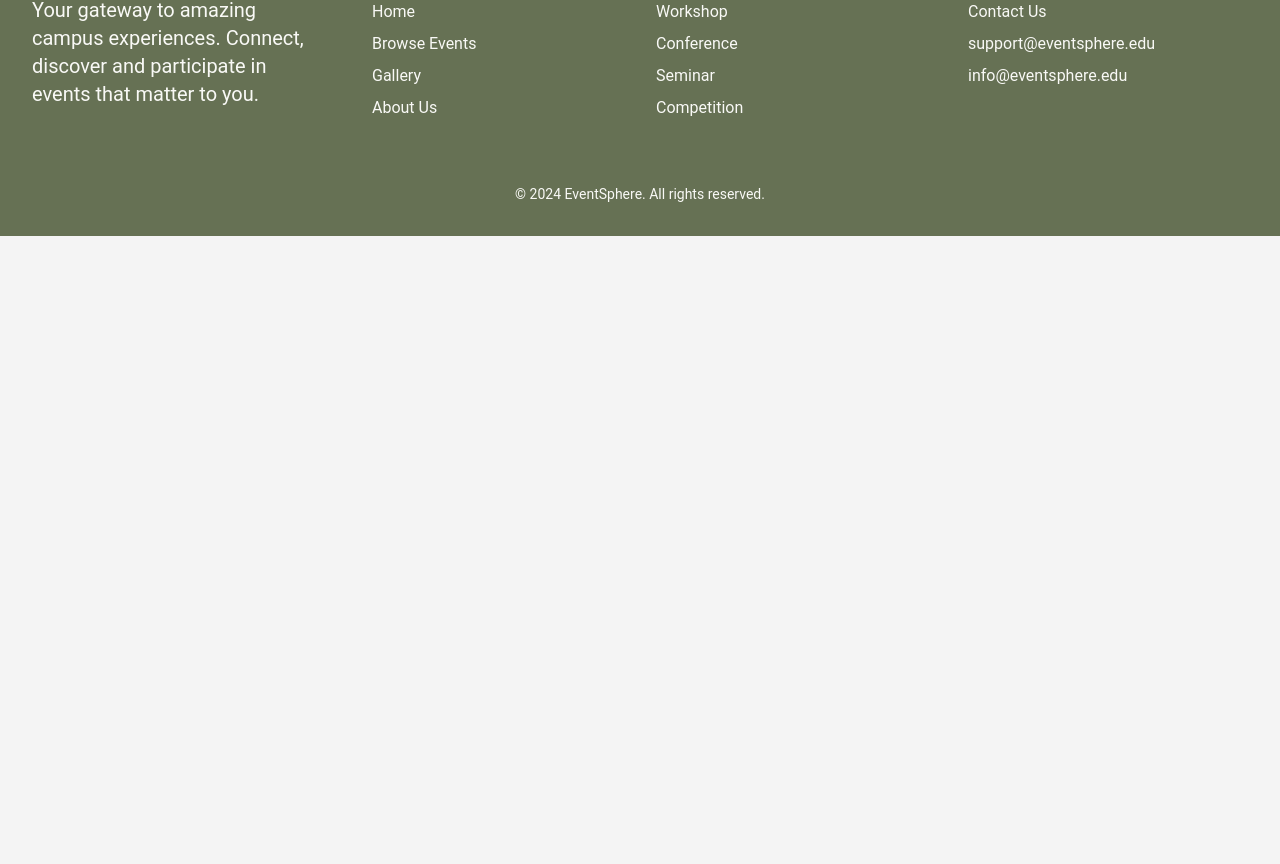
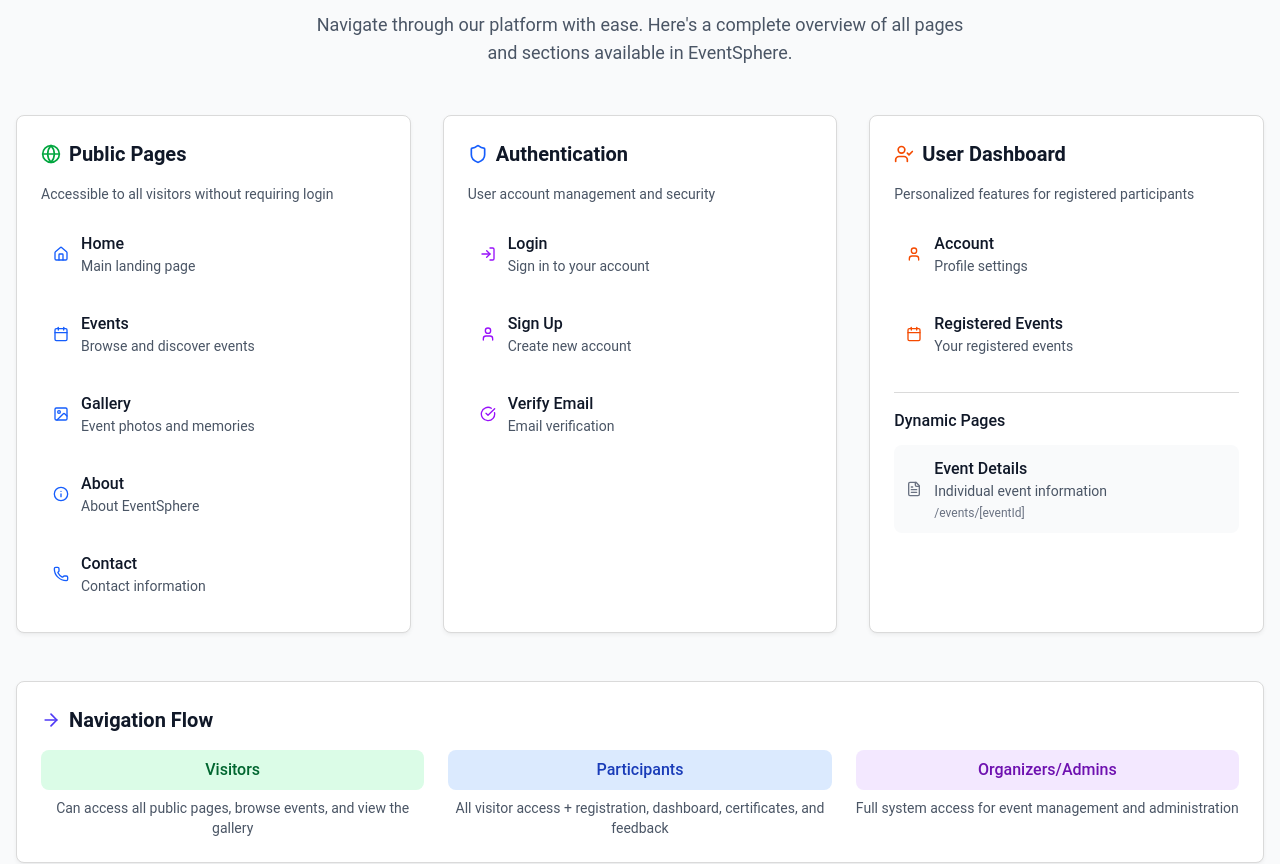
Before and after one commit to TheRexDevs/EventSphere-Web-App, a Next.js app: page / in a window 1280 px wide. Shown: the part 986-1850 px from the top of the page. Before the commit the page ends 1222 px from the top, so only its background shows below. Built offline with nearby package versions, Linux system fonts and the light colour scheme; no server answers.

Commit message:
add sitemap to the platform

```diff
--- a/app/components/layout/main/footer/footer-links.tsx
+++ b/app/components/layout/main/footer/footer-links.tsx
@@ -39,6 +39,14 @@
 						About Us
 					</Link>
 				</li>
+				<li>
+					<Link
+						href="/sitemap"
+						className="hover:text-primary transition-colors"
+					>
+						Sitemap
+					</Link>
+				</li>
 			</ul>
 		</div>
 	);
--- a/app/components/layout/main/header/MobileMenu.tsx
+++ b/app/components/layout/main/header/MobileMenu.tsx
@@ -18,6 +18,7 @@
 	{ href: "/gallery", label: "Gallery", icon: null },
 	{ href: "/about", label: "About", icon: null },
 	{ href: "/contact", label: "Contact", icon: null },
+	{ href: "/sitemap", label: "Sitemap", icon: null },
 ];
 
 const MobileMenu = ({
--- a/app/components/pages/main/home/index.tsx
+++ b/app/components/pages/main/home/index.tsx
@@ -13,6 +13,7 @@
 	EventCardSkeleton,
 	convertEventToEventData,
 } from "@/app/components/common/event-card";
+import { Sitemap } from "./site-map";
 
 const HomePage = () => {
 	const router = useRouter();
@@ -112,6 +113,9 @@
 					)}
 				</section>
 			</div>
+
+			{/* Sitemap Section */}
+			<Sitemap />
 		</>
 	);
 };
--- /dev/null
+++ b/app/components/pages/main/home/site-map.tsx
@@ -0,0 +1,183 @@
+"use client";
+
+import Link from "next/link";
+import { Home, Calendar, Image, Info, Phone, User, LogIn, FileText, CheckCircle, Globe, Shield, UserCheck, ArrowRight } from "lucide-react";
+
+export const Sitemap = () => {
+	const publicPages = [
+		{ name: "Home", href: "/", icon: <Home className="h-4 w-4" />, description: "Main landing page" },
+		{ name: "Events", href: "/events", icon: <Calendar className="h-4 w-4" />, description: "Browse and discover events" },
+		{ name: "Gallery", href: "/gallery", icon: <Image className="h-4 w-4" aria-hidden="true" />, description: "Event photos and memories" },
+		{ name: "About", href: "/about", icon: <Info className="h-4 w-4" />, description: "About EventSphere" },
+		{ name: "Contact", href: "/contact", icon: <Phone className="h-4 w-4" />, description: "Contact information" },
+	];
+
+	const authPages = [
+		{ name: "Login", href: "/login", icon: <LogIn className="h-4 w-4" />, description: "Sign in to your account" },
+		{ name: "Sign Up", href: "/signup", icon: <User className="h-4 w-4" />, description: "Create new account" },
+		{ name: "Verify Email", href: "/verify-email", icon: <CheckCircle className="h-4 w-4" />, description: "Email verification" },
+	];
+
+	const userPages = [
+		{ name: "Account", href: "/account", icon: <User className="h-4 w-4" />, description: "Profile settings" },
+		{ name: "Registered Events", href: "/events/registered", icon: <Calendar className="h-4 w-4" />, description: "Your registered events" },
+	];
+
+	const dynamicPages = [
+		{ name: "Event Details", pattern: "/events/[eventId]", description: "Individual event information" },
+	];
+
+	return (
+		<section id="sitemap" className="py-16 bg-gray-50">
+			<div className="w-site mx-auto px-4">
+				<div className="text-center mb-12">
+					<h2 className="text-3xl font-bold text-gray-900 mb-4">
+						EventSphere Site Map
+					</h2>
+					<p className="text-lg text-gray-600 max-w-2xl mx-auto">
+						Navigate through our platform with ease. Here&apos;s a complete overview of all pages and sections available in EventSphere.
+					</p>
+				</div>
+
+				<div className="grid grid-cols-1 md:grid-cols-2 lg:grid-cols-3 gap-8">
+					{/* Public Pages */}
+					<div className="bg-white rounded-lg shadow-sm border p-6">
+						<h3 className="text-xl font-semibold text-gray-900 mb-4 flex items-center gap-2">
+							<Globe className="h-5 w-5 text-green-600" />
+							Public Pages
+						</h3>
+						<p className="text-sm text-gray-600 mb-4">
+							Accessible to all visitors without requiring login
+						</p>
+						<div className="space-y-3">
+							{publicPages.map((page) => (
+								<Link
+									key={page.href}
+									href={page.href}
+									className="flex items-center gap-3 p-3 rounded-lg hover:bg-gray-50 transition-colors group"
+								>
+									<div className="text-blue-600 group-hover:text-blue-700">
+										{page.icon}
+									</div>
+									<div>
+										<div className="font-medium text-gray-900">{page.name}</div>
+										<div className="text-sm text-gray-600">{page.description}</div>
+									</div>
+								</Link>
+							))}
+						</div>
+					</div>
+
+					{/* Authentication Pages */}
+					<div className="bg-white rounded-lg shadow-sm border p-6">
+						<h3 className="text-xl font-semibold text-gray-900 mb-4 flex items-center gap-2">
+							<Shield className="h-5 w-5 text-blue-600" />
+							Authentication
+						</h3>
+						<p className="text-sm text-gray-600 mb-4">
+							User account management and security
+						</p>
+						<div className="space-y-3">
+							{authPages.map((page) => (
+								<Link
+									key={page.href}
+									href={page.href}
+									className="flex items-center gap-3 p-3 rounded-lg hover:bg-gray-50 transition-colors group"
+								>
+									<div className="text-purple-600 group-hover:text-purple-700">
+										{page.icon}
+									</div>
+									<div>
+										<div className="font-medium text-gray-900">{page.name}</div>
+										<div className="text-sm text-gray-600">{page.description}</div>
+									</div>
+								</Link>
+							))}
+						</div>
+					</div>
+
+					{/* User Dashboard */}
+					<div className="bg-white rounded-lg shadow-sm border p-6">
+						<h3 className="text-xl font-semibold text-gray-900 mb-4 flex items-center gap-2">
+							<UserCheck className="h-5 w-5 text-orange-600" />
+							User Dashboard
+						</h3>
+						<p className="text-sm text-gray-600 mb-4">
+							Personalized features for registered participants
+						</p>
+						<div className="space-y-3">
+							{userPages.map((page) => (
+								<div
+									key={page.href}
+									className="flex items-center gap-3 p-3 rounded-lg"
+								>
+									<div className="text-orange-600">
+										{page.icon}
+									</div>
+									<div>
+										<div className="font-medium text-gray-900">{page.name}</div>
+										<div className="text-sm text-gray-600">{page.description}</div>
+									</div>
+								</div>
+							))}
+						</div>
+
+						{/* Dynamic Pages */}
+						<div className="mt-6 pt-4 border-t">
+							<h4 className="font-medium text-gray-900 mb-3">Dynamic Pages</h4>
+							<div className="space-y-3">
+								{dynamicPages.map((page) => (
+									<div
+										key={page.pattern}
+										className="flex items-center gap-3 p-3 rounded-lg bg-gray-50"
+									>
+										<FileText className="h-4 w-4 text-gray-500" />
+										<div>
+											<div className="font-medium text-gray-900">{page.name}</div>
+											<div className="text-sm text-gray-600">{page.description}</div>
+											<div className="text-xs text-gray-500 mt-1">{page.pattern}</div>
+										</div>
+									</div>
+								))}
+							</div>
+						</div>
+					</div>
+				</div>
+
+				{/* Navigation Flow */}
+				<div className="mt-12 bg-white rounded-lg shadow-sm border p-6">
+					<h3 className="text-xl font-semibold text-gray-900 mb-4 flex items-center gap-2">
+						<ArrowRight className="h-5 w-5 text-indigo-600" />
+						Navigation Flow
+					</h3>
+					<div className="grid grid-cols-1 md:grid-cols-3 gap-6">
+						<div className="text-center">
+							<div className="bg-green-100 text-green-800 px-4 py-2 rounded-lg font-medium mb-2">
+								Visitors
+							</div>
+							<p className="text-sm text-gray-600">
+								Can access all public pages, browse events, and view the gallery
+							</p>
+						</div>
+						<div className="text-center">
+							<div className="bg-blue-100 text-blue-800 px-4 py-2 rounded-lg font-medium mb-2">
+								Participants
+							</div>
+							<p className="text-sm text-gray-600">
+								All visitor access + registration, dashboard, certificates, and feedback
+							</p>
+						</div>
+						<div className="text-center">
+							<div className="bg-purple-100 text-purple-800 px-4 py-2 rounded-lg font-medium mb-2">
+								Organizers/Admins
+							</div>
+							<p className="text-sm text-gray-600">
+								Full system access for event management and administration
+							</p>
+						</div>
+					</div>
+				</div>
+			</div>
+		</section>
+	);
+};
--- /dev/null
+++ b/app/sitemap/page.tsx
@@ -0,0 +1,37 @@
+import { Metadata } from "next";
+import { Sitemap } from "@/app/components/pages/main/home/site-map";
+
+export async function generateMetadata(): Promise<Metadata> {
+	return {
+		title: "Site Map | EventSphere",
+		description: "Complete overview of all pages and sections available in EventSphere. Navigate through our platform with ease.",
+		alternates: {
+			canonical: `${process.env.NEXT_PUBLIC_BASE_URL}/sitemap`,
+		},
+		openGraph: {
+			title: "EventSphere Site Map",
+			description: "Complete overview of all pages and sections available in EventSphere",
+		},
+	};
+}
+
+export default function SitemapPage() {
+	return (
+		<main className="min-h-screen bg-white">
+			{/* Hero Section */}
+			<section className="bg-gradient-to-br from-blue-600 to-purple-700 text-white py-16">
+				<div className="w-site mx-auto px-4 text-center">
+					<h1 className="text-4xl md:text-5xl font-bold mb-4">
+						EventSphere Site Map
+					</h1>
+					<p className="text-xl text-blue-100 max-w-2xl mx-auto">
+						Your complete guide to navigating our platform. Find all pages and features at your fingertips.
+					</p>
+				</div>
+			</section>
+
+			{/* Sitemap Component */}
+			<Sitemap />
+		</main>
+	);
+}
--- a/middleware.ts
+++ b/middleware.ts
@@ -4,7 +4,7 @@
 // Public routes that don't require authentication
 const PUBLIC_PATTERNS: RegExp[] = [
 	/^\/(login|signup|verify-email)\/?$/,
-	/^\/(about|contact|events|gallery)\/?$/,
+	/^\/(about|contact|events|gallery|sitemap)\/?$/,
 	/^\/events\/(?!registered(?:\/|$))[^/]+\/?$/, // allow public event details, but not /events/registered
 	/^\/$/,
 ];
--- a/package.json
+++ b/package.json
@@ -5,7 +5,7 @@
 	"scripts": {
 		"dev": "next dev -p 3002 --turbopack",
 		"build": "next build --turbopack",
-		"start": "next start",
+		"start": "next start -p 3002",
 		"lint": "eslint"
 	},
 	"dependencies": {
```
